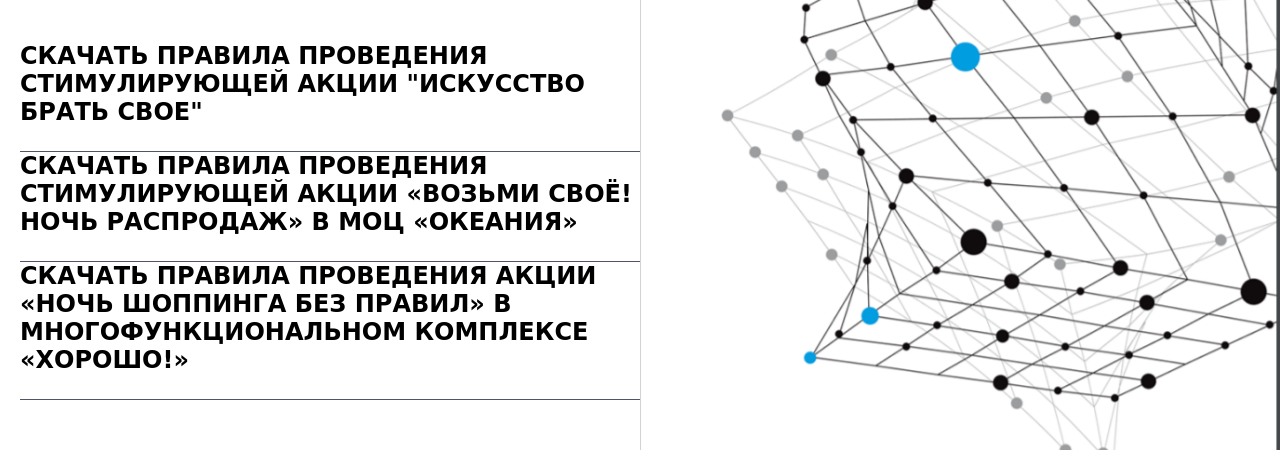
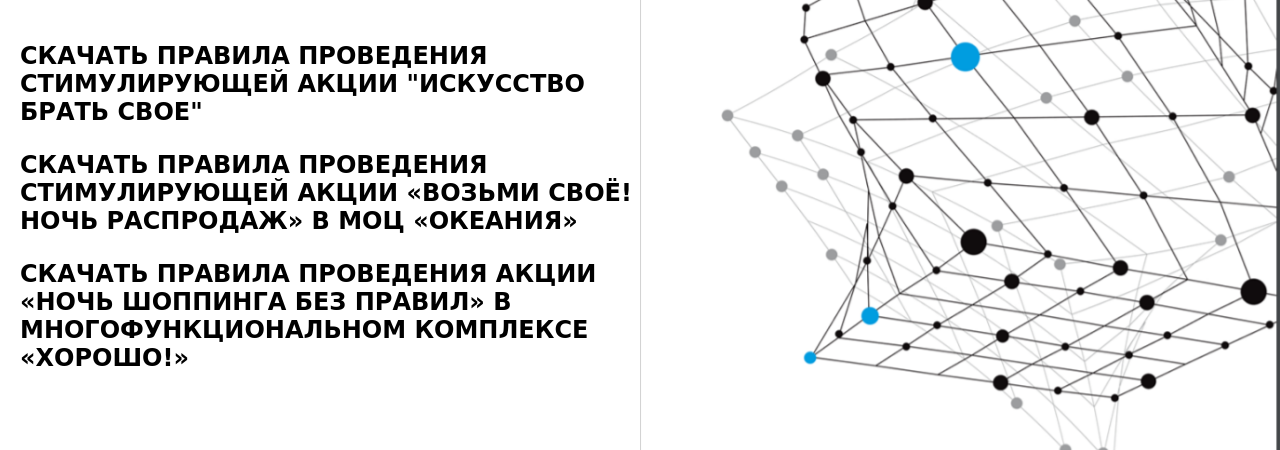
Before and after one commit to a1-agency/tps.a1-team.ru, a plain HTML site: page index.html in a window 1280 px wide. Shown: the part 216-666 px from the top of the page. Drawn offline with Linux system fonts and the light colour scheme; a web font is replaced by a local one.

Commit message:
Update main.css

```diff
--- a/main.css
+++ b/main.css
@@ -44,13 +44,8 @@ h6 {
 }
 .pdf {
     padding-bottom: 25px;
-    border-bottom-width: 1px;
-    border-bottom-style: solid;
-    border-bottom-color: rgb(81, 83, 105);
 }
-.pdf:last-child{
-    border-bottom-width: 10px;
-}
+
   .text{
 
     font-size: 24px;
```
